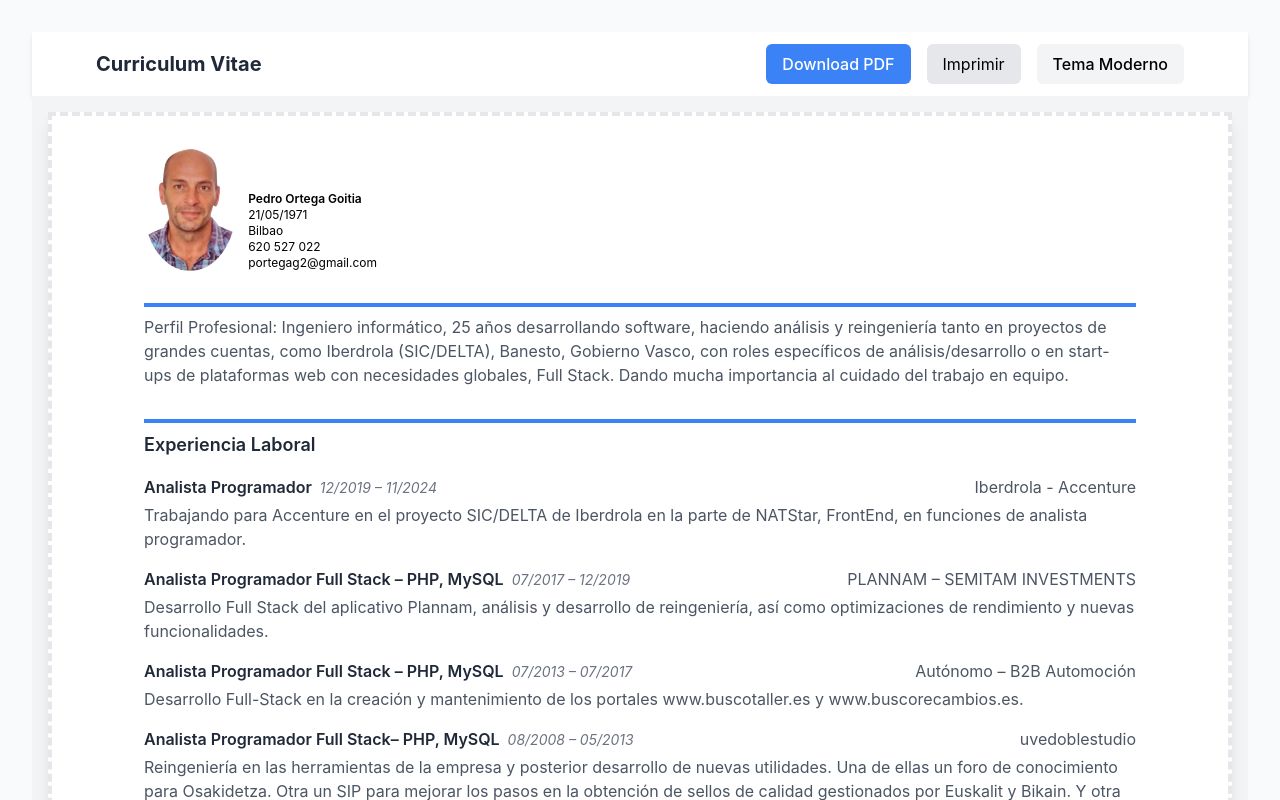
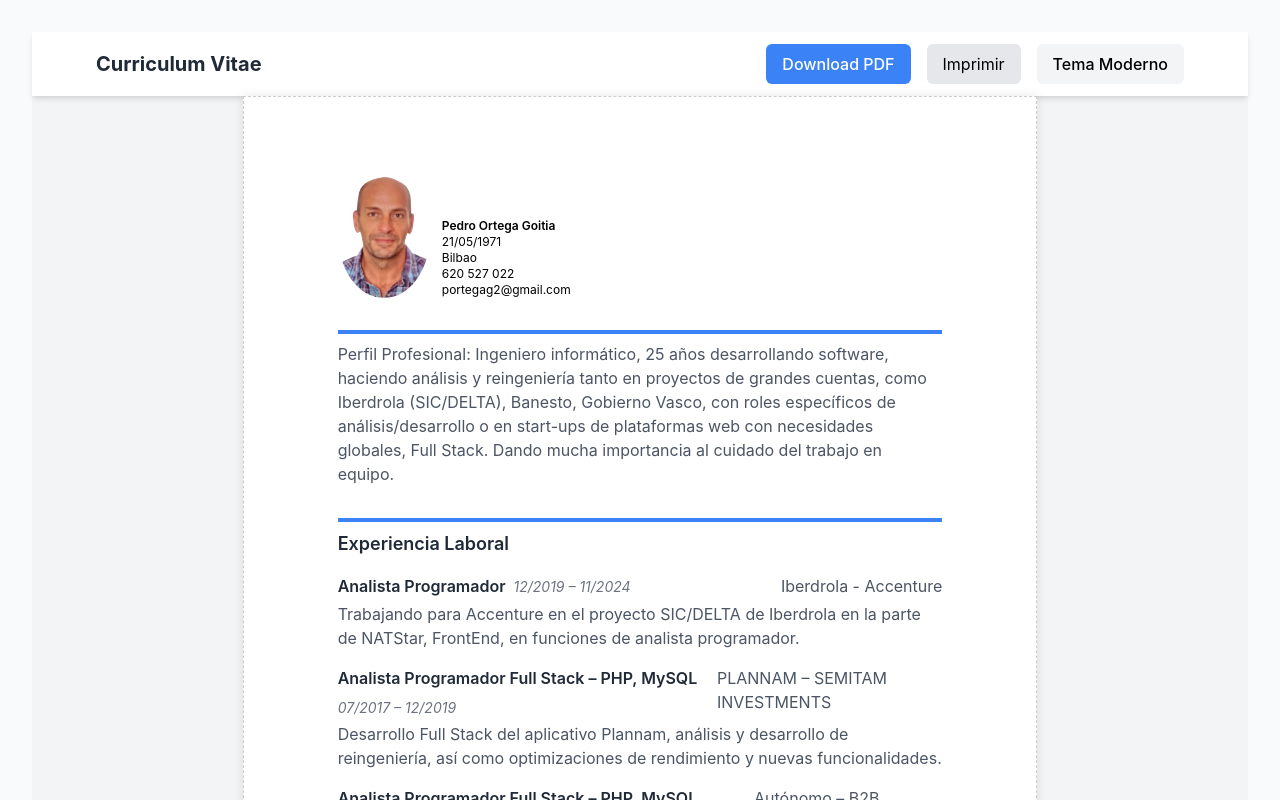
Before and after one commit to portegag2/PF5-PP-CVs-Agent-IA, a React (Vite) app: page / in a window 1280 px wide. Shown: the top 800 px of the page. Built offline with nearby package versions, Linux system fonts and the light colour scheme.

Commit message:
print version parecida

```diff
--- /dev/null
+++ b/src/components/CV.module.css
@@ -0,0 +1,84 @@
+/* Reset all margins and padding */
+* {
+  margin: 0;
+  padding: 0;
+  box-sizing: border-box;
+}
+
+/* Base styles */
+body {
+  background: #f0f0f0;
+  -webkit-print-color-adjust: exact;
+  print-color-adjust: exact;
+}
+
+/* A4 dimensions */
+@page {
+  size: A4;
+  margin: 0;
+}
+
+/* Main container */
+.cvContainer {
+  width: 210mm;
+  min-height: 297mm;
+  margin: 0 auto;
+  background: white;
+  position: relative;
+  box-shadow: 0 0 10px rgba(0, 0, 0, 0.1);
+  display: flex;
+  flex-direction: column;
+  overflow: hidden;
+}
+
+/* Content area */
+.cvContent {
+  flex: 1;
+  padding: 20mm 25mm;
+  position: relative;
+}
+
+/* Print styles */
+@media print {
+  @page {
+    size: A4;
+    margin: 0;
+  }
+
+  body {
+    margin: 0;
+    padding: 0;
+  }
+
+  .cvContainer {
+    margin: 0;
+    box-shadow: none;
+    width: 210mm;
+    min-height: 297mm;
+  }
+
+  html, body, #root {
+    width: 210mm;
+    height: auto;
+    margin: 0;
+    padding: 0;
+  }
+}
+
+/* Development guide */
+.devGuide {
+  position: absolute;
+  top: 0;
+  left: 0;
+  right: 0;
+  bottom: 0;
+  border: 1px dashed #ccc;
+  pointer-events: none;
+  z-index: 1;
+}
+
+@media print {
+  .devGuide {
+    display: none;
+  }
+}
--- a/src/components/CV.tsx
+++ b/src/components/CV.tsx
@@ -6,6 +6,7 @@ import { Education } from './Education';
 import { Skills } from './Skills';
 import { DownloadButton } from './DownloadButton';
 import { ProfileSection } from './ProfileSection';
+import styles from './CV.module.css';
 
 interface CVProps {
   cvRef: React.RefObject<HTMLDivElement | null>;
@@ -16,26 +17,23 @@ export const CV: React.FC<CVProps> = ({ cvRef }) => {
   const themeClass = selectedTheme === 'classic' ? 'classic-theme' : 'modern-theme';
 
   return (
-    <div className="flex justify-center items-start p-4 bg-gray-100 min-h-screen print:bg-white print:p-0 print:block">
-      <div className="bg-white shadow-lg w-[210mm] min-h-[297mm] print:shadow-none relative print:shadow-none print:m-0 print:w-auto mx-auto">
-        {/* Margin guides - visible only in development */}
-        <div className="absolute inset-0 border-4 border-dashed border-gray-200 pointer-events-none print:hidden"></div>
-
-        <div className={`${themeClass} h-full py-8 px-16 print:py-8 print:px-16`} ref={cvRef} style={{
-          // Ensure consistent sizing for both screen and print
-          width: 'calc(100% - 4rem)',
-          minHeight: '297mm',
-          backgroundColor: 'white',
-          boxSizing: 'border-box',
-          margin: '0 auto'
-        }}>
-          <div className="space-y-8">
-            <PersonalInfo info={cv.datos_personales} />
-            <ProfileSection perfil={cv.perfil_profesional} />
-            <Experience experiencias={cv.experiencia_laboral} />
-            <Education formacion={cv.formacion[0]} />
-            <Skills habilidades={cv.habilidades_tecnicas} />
-          </div>
+    <div className={styles.cvContainer}>
+      <div className={styles.devGuide}></div>
+      <div className={`${styles.cvContent} ${themeClass}`} ref={cvRef}>
+        <div className="section">
+          <PersonalInfo info={cv.datos_personales} />
+        </div>
+        <div className="section">
+          <ProfileSection perfil={cv.perfil_profesional} />
+        </div>
+        <div className="section">
+          <Experience experiencias={cv.experiencia_laboral} />
+        </div>
+        <div className="section">
+          <Education formacion={cv.formacion[0]} />
+        </div>
+        <div className="section">
+          <Skills habilidades={cv.habilidades_tecnicas} />
         </div>
       </div>
     </div>
--- a/src/main.tsx
+++ b/src/main.tsx
@@ -4,6 +4,7 @@ import App from './App'
 import './styles/base.css'
 import './styles/themes/classic.css'
 import './styles/themes/modern.css'
+import './styles/global.css'
 
 ReactDOM.createRoot(document.getElementById('root')!).render(
   <React.StrictMode>
--- /dev/null
+++ b/src/styles/global.css
@@ -0,0 +1,16 @@
+/* Global styles for consistent spacing */
+.section + .section {
+  margin-top: 2rem;
+}
+
+/* Print-specific adjustments */
+@media print {
+  .section + .section {
+    margin-top: 1.5rem;
+  }
+
+  body, html {
+    -webkit-print-color-adjust: exact;
+    print-color-adjust: exact;
+  }
+}
--- /dev/null
+++ b/src/types/css.d.ts
@@ -0,0 +1,4 @@
+declare module '*.module.css' {
+  const classes: { [key: string]: string };
+  export default classes;
+}
```
Also changed, not shown: tsconfig.json (added, +25 -0 lines).
